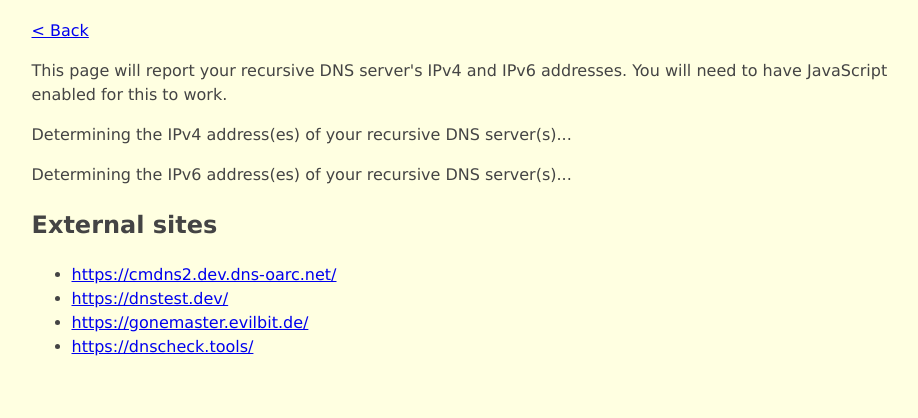
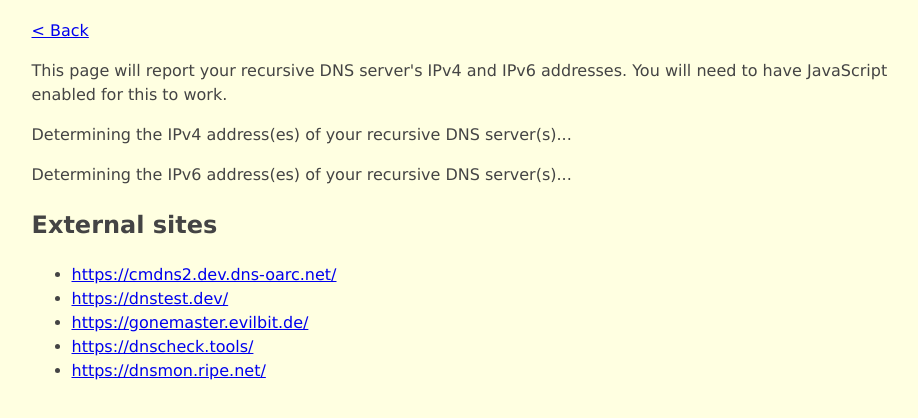
Before and after one commit to CHTJonas/httpdebugd, a plain HTML site: page assets/dns.html in a window 1280 px wide. Shown: the part 90-508 px from the top of the page, without its empty margins (156-1074 px from the left). Drawn offline with Linux system fonts and the light colour scheme; no server answers.

Commit message:
Yet more tools

```diff
--- a/assets/dns.html
+++ b/assets/dns.html
@@ -27,6 +27,7 @@
       <li><a href="https://dnstest.dev/">https://dnstest.dev/</a></li>
       <li><a href="https://gonemaster.evilbit.de/">https://gonemaster.evilbit.de/</a></li>
       <li><a href="https://dnscheck.tools/">https://dnscheck.tools/</a></li>
+      <li><a href="https://dnsmon.ripe.net/">https://dnsmon.ripe.net/</a></li>
     </ul>
   </body>
 </html>
```
Also changed, not shown: assets/index.html (+1 -0 lines).
